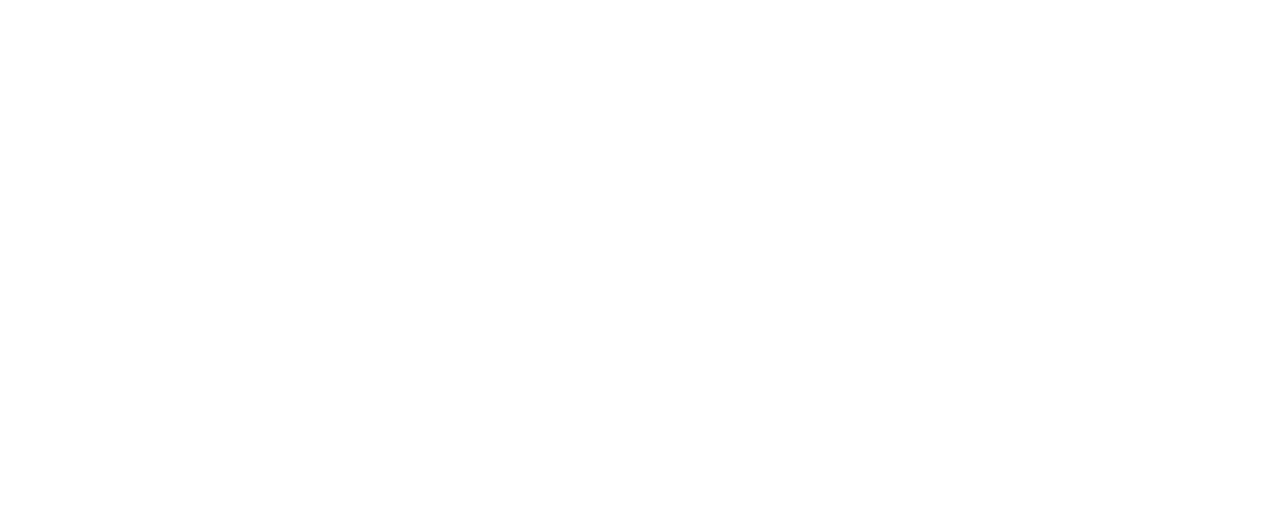
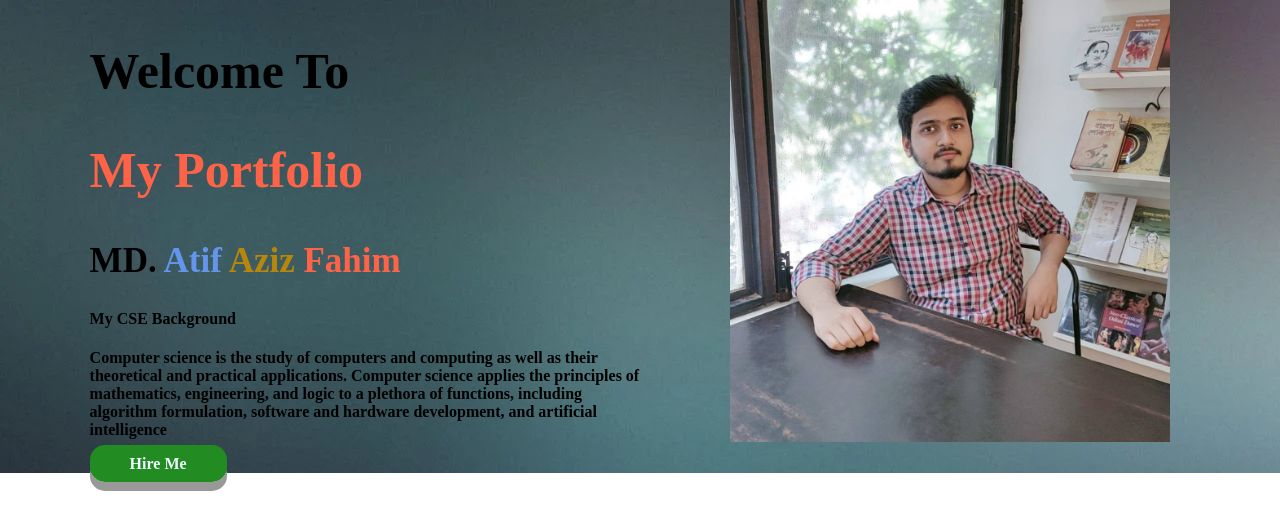
Before and after one commit to AtifAziz600/my-portfolio, a plain HTML site: page index.html in a window 1280 px wide. Drawn offline with Linux system fonts and the light colour scheme; a web font is replaced by a local one.

Commit message:
top added

```diff
--- a/index.html
+++ b/index.html
@@ -1,13 +1,36 @@
 <!DOCTYPE html>
 <html lang="en">
+
 <head>
     <meta charset="UTF-8">
     <meta http-equiv="X-UA-Compatible" content="IE=edge">
     <meta name="viewport" content="width=device-width, initial-scale=1.0">
     <title>Atif Portfolio</title>
+    <link rel="preconnect" href="https://fonts.googleapis.com">
+    <link rel="preconnect" href="https://fonts.gstatic.com" crossorigin>
+    <link href="https://fonts.googleapis.com/css2?family=Gentium+Book+Plus:ital@1&family=Splash&display=swap"
+        rel="stylesheet">
     <link rel="stylesheet" href="style.css">
 </head>
+
 <body>
+    <section class="Top">
+        <div class="half">
+            <h1>Welcome To</h1>
+            <h1 class="yolo">My Portfolio</h1>
+            <h2>MD. <span class="auo">Atif</span> <span class="wuo">Aziz</span> <span class="quo">Fahim</span></h2>
+            <h4 class="qow">My CSE Background</h4>
+            <p id="eor"><strong>Computer science is the study of computers and computing as well as their theoretical
+                    and practical applications. Computer science applies the principles of mathematics, engineering, and
+                    logic to a plethora of functions, including algorithm formulation, software and hardware
+                    development, and artificial intelligence</strong>
+            </p>
+            <a class="button" target="_blank" href="https://www.linkedin.com/feed/">Hire Me</a>
+        </div>
+        <div class="half">
+            <img src="Photo/MyPhoto.png.png" alt="">
+        </div>
+    </section>
+</body>
 
-</body>
 </html>
--- a/style.css
+++ b/style.css
@@ -0,0 +1,58 @@
+body {
+    font-family: 'Gentium Book Plus', serif;
+    margin: 0px;
+}
+
+h1 {
+    font-size: 50px;
+}
+
+h2 {
+    font-size: 35px;
+}
+
+.yolo {
+    color: tomato;
+}
+
+.quo {
+    color: tomato;
+}
+
+.auo {
+    color: cornflowerblue;
+}
+
+.wuo {
+    color: darkgoldenrod;
+}
+
+section {
+    display: flex;
+}
+
+.Top {
+    background-image: url(Photo/Background.png);
+    background-repeat: no-repeat;
+}
+
+.half {
+    width: 50%;
+    padding-left: 7%;
+}
+
+.half img {
+    width: 80%;
+}
+
+.button {
+    text-decoration: none;
+    background-image: -o-linear-gradient(tomato, white);
+    background-color: forestgreen;
+    padding: 10px 40px;
+    border: none;
+    border-radius: 15px;
+    box-shadow: 0 9px #999;
+    color: aliceblue;
+    font-weight: 600;
+}
```
Also changed, not shown: Photo/Background.png (added), Photo/MyPhoto.png.png (added), Photo/at.png.jpg (added), Photo/myself.png-removebg-preview.png (added), Photo/myself.png.jpg (added), 3 other files.
